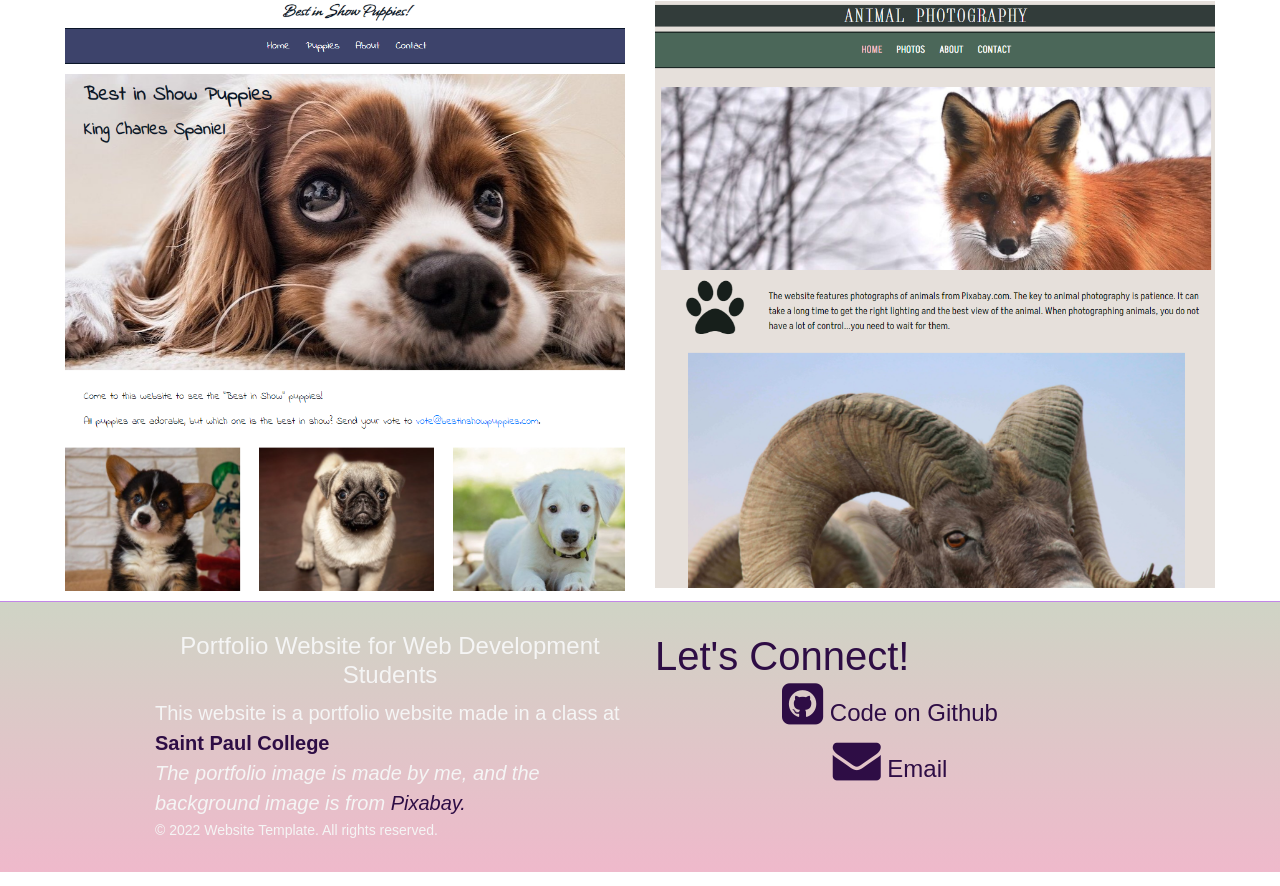
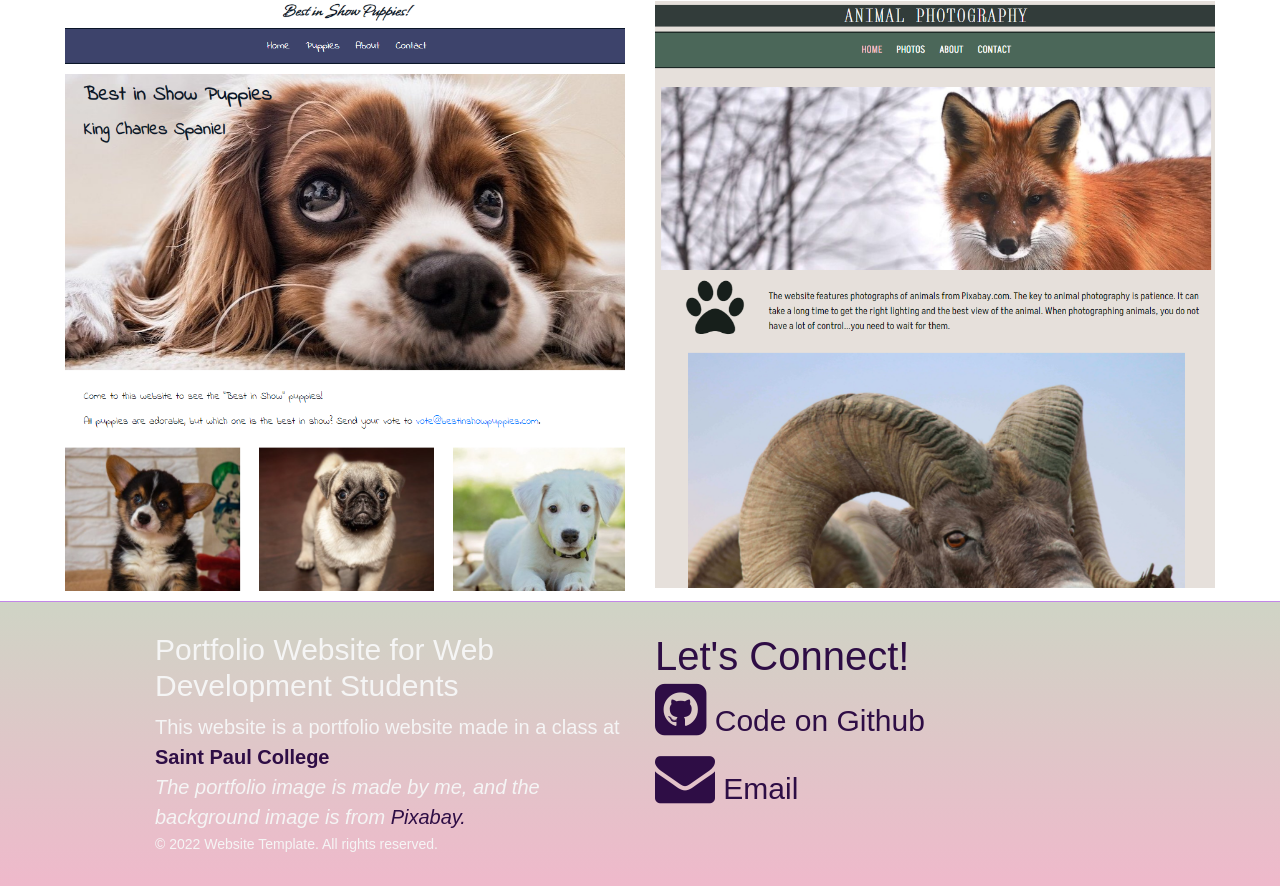
Before and after one commit to Moira-Gerard/1450-Final-Project, a plain HTML site: page portfolio.html in a window 1280 px wide. Shown: the part 483-1369 px from the top of the page. Drawn offline with nearby package versions, Linux system fonts and the light colour scheme; a web font is replaced by a local one.

Commit message:
Update portfolio.html

```diff
--- a/portfolio.html
+++ b/portfolio.html
@@ -53,8 +53,8 @@
 		<footer>
 			<div class="row footer1000">
             <div class="col-sm-6" >
-               <h4 >Portfolio Website for Web Development Students </h4>
-               <p >This website is a portfolio website made in a class at <a href="https://saintpaul.edu" target="_blank"><b>Saint Paul College</b></a></p>
+               <h5>Portfolio Website for Web Development Students </h5>
+               <p>This website is a portfolio website made in a class at <a href="https://saintpaul.edu" target="_blank"><b>Saint Paul College</b></a></p>
                <p><em>The portfolio image is made by me, and the background image is from <a href="https://pixabay.com/vectors/floral-flowers-background-pattern-2069810/">Pixabay.</a> </em></p>
                <small>&copy; 2022 Website Template. All rights reserved.</small>
             </div>
@@ -62,14 +62,14 @@
                <div class="footer-icons">
                   <h2>Let's Connect!</h2>
                   <a href="https://github.com/Moira-Gerard" target="_blank">
-                     <h4><i class="fa fa-github-square" aria-hidden="true"></i>
+                     <h5><i class="fa fa-github-square" aria-hidden="true"></i>
                         Code on Github
-                     </h4>
+                     </h5>
                   </a>
                   <a href="mailto:moira.gerard@gmail.com">
-                     <h4> <i class="fa fa-envelope" aria-hidden="true"></i>
+                     <h5> <i class="fa fa-envelope" aria-hidden="true"></i>
                         Email
-                     </h4>
+                     </h5>
                   </a>
                </div>
             </div>
```
